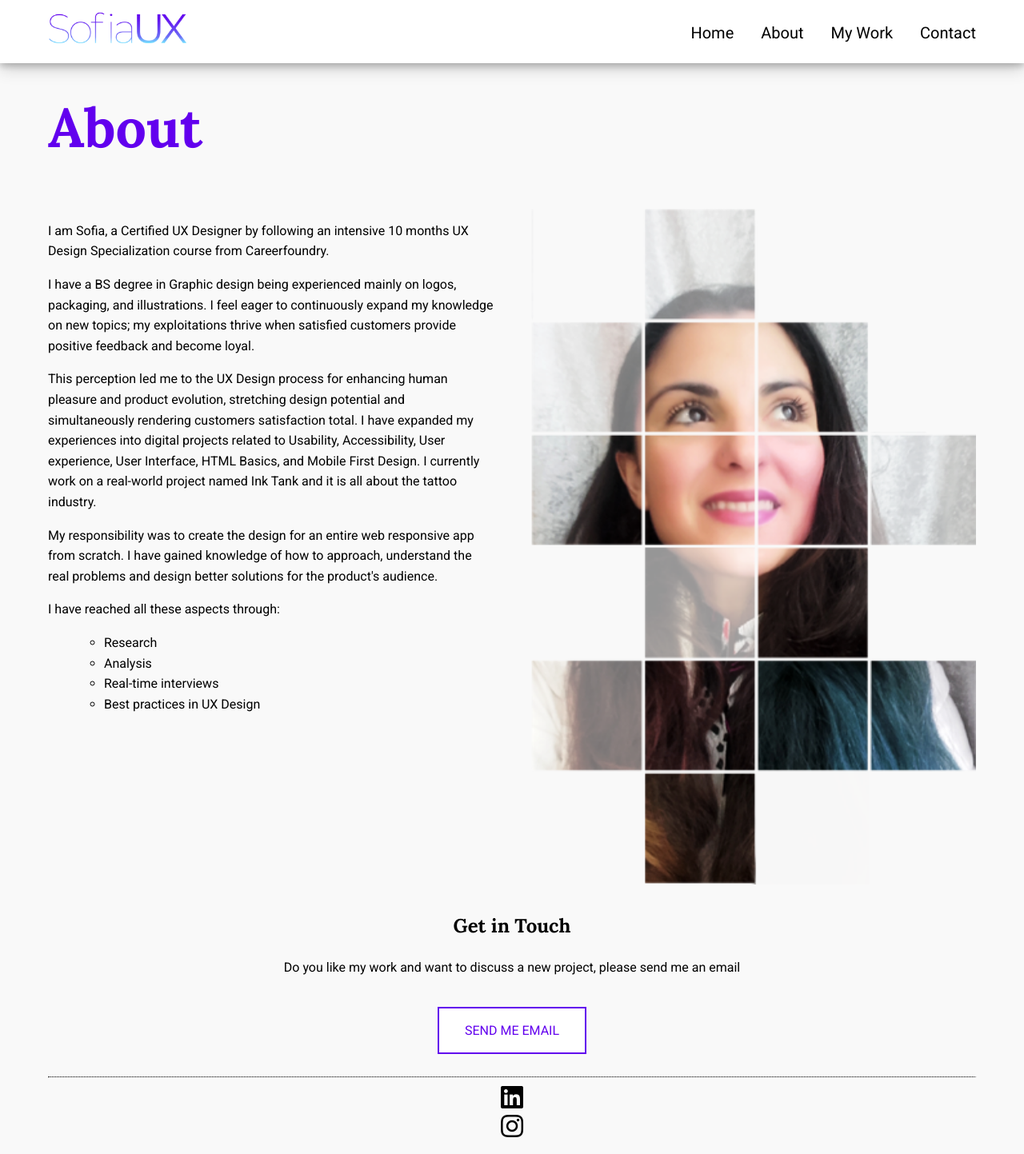
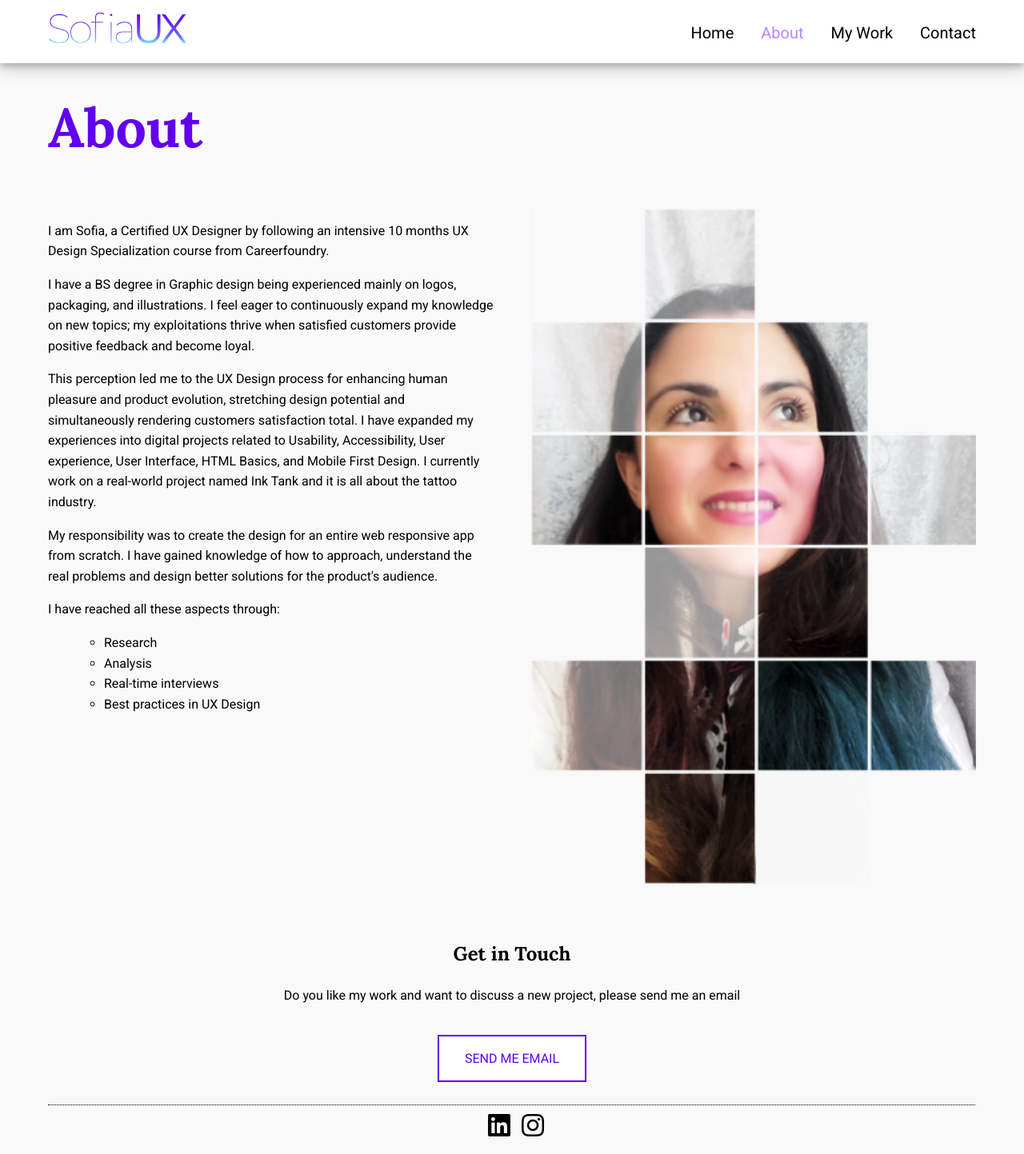
Before and after one commit to SofiaUX/portfolio-website, a plain HTML site: page about.html in a window 1280 px wide. Shown: the whole page at 80% size. Drawn offline with nearby package versions, Linux system fonts and the light colour scheme.

Commit message:
Fix contact section

```diff
--- a/CSS/style.css
+++ b/CSS/style.css
@@ -109,7 +109,7 @@ nav a {
   color: #000000;
 }
 
-.index-active {
+nav a.active {
   text-decoration: none;
   color: #bb86FC;
 }
@@ -157,6 +157,7 @@ hr {
 footer {
   padding: 15px 0;
   text-align: center;
+  clear:both;
 }
 
 .footer-h2 {
@@ -168,12 +169,17 @@ footer i {
   color: #000000;
 }
 
-ul.social-media {
+ul.social-media  {
   list-style-type: none;
   text-align: center;
   display: inline;
   margin-top: 10px;
   padding: 0;
+}
+
+ul.social-media li{
+  display:inline;
+  margin-left: 10px;
 }
 
 ul.order-list {
--- a/about.html
+++ b/about.html
@@ -18,7 +18,7 @@
       <nav>
         <ul>
           <li><a href="index.html">Home</a></li>
-          <li><a href="about.html">About</a></li>
+          <li><a href="about.html" class="active">About</a></li>
           <li><a href="my-work.html">My Work</a></li>
           <li><a href="#contact">Contact</a></li>
       </ul>
```
Also changed, not shown: index.html (+1 -1 lines), my-Work.html (+1 -1 lines).
